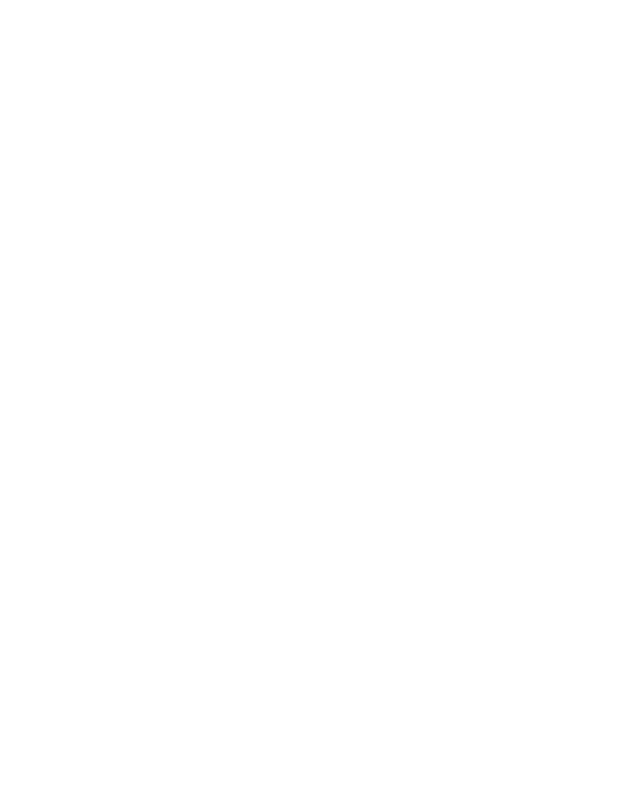
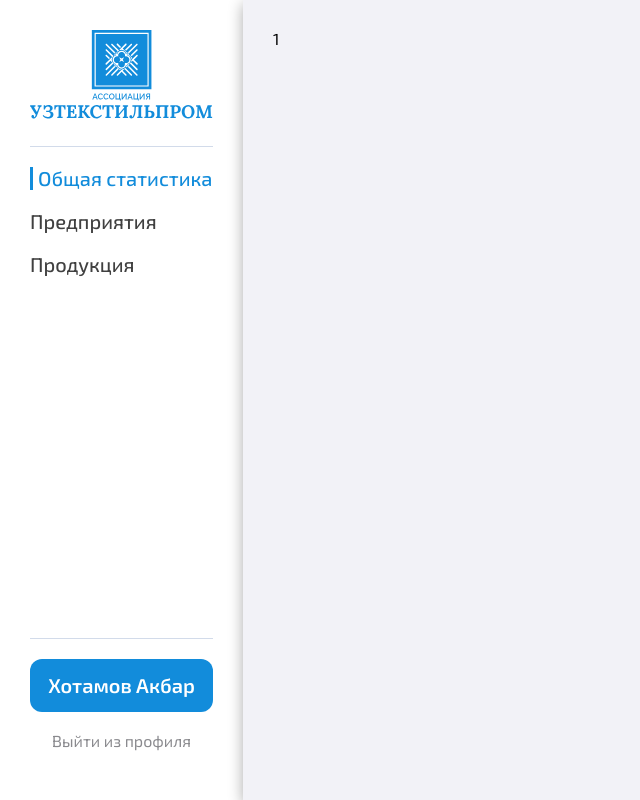
Before and after one commit to kingoker/tDashboard_frontend, a plain HTML site: page index.html in a window 1280 px wide. Shown: the whole page, without its empty margins (0-640 px from the left). Drawn offline with nearby package versions, Linux system fonts and the light colour scheme.

Commit message:
sitebar is ready

```diff
--- a/css/main.css
+++ b/css/main.css
@@ -0,0 +1,112 @@
+@import url('https://fonts.googleapis.com/css2?family=Exo+2:wght@300;400;500;600;700&display=swap');
+
+*{
+    font-family: 'Exo 2', sans-serif;
+}
+a{
+    text-decoration: none;
+}
+
+/* Служебные классы */
+.drSh{
+    box-shadow: 0px 4px 14px #ACACAC;
+}
+.pb-20{
+    padding-bottom: 20px;
+}
+.pt-20{
+    padding-top: 20px;
+}
+.mt-20{
+    margin-top: 20;
+}
+.df{
+    display: flex;
+}
+.clrW{
+    color: #fff;
+}
+.clrG{
+    color: #8A8A8E;
+}
+.tu{
+    text-decoration: underline;
+}
+.ta-c{
+    text-align: center;
+}
+
+
+/* Основные классы */
+.container{
+    margin: 30px;
+}
+.img {
+    width: 100%;
+    height: 100%;
+    object-fit: cover;
+    object-position: center;
+}
+.button{
+    justify-content: center;
+    background-color: #128CDB;
+    width: 100%;
+    padding: 15px 0px;
+    border-radius: 12px;
+    font-weight: 600;
+    font-size: 20px;
+    line-height: 23px;
+    transition: all 0.3s ease;
+}
+.button:hover{
+    box-shadow: 0px 4px 14px #ACACAC;
+}
+
+
+/* Боковая панель */
+.sitebar{
+    width: 300px;
+    height: 100vh;
+}
+.sitebar__container{
+    display: flex;
+    flex-direction: column;
+    justify-content: space-between;
+    height: 90%;
+}
+.sitebar__logo{
+    border-bottom: 1px solid #D2DBEA;
+}
+.menu__list{
+    flex-direction: column;
+    gap: 20px;
+}
+.menu__item{
+    font-weight: 500;
+    font-size: 20px;
+    line-height: 23px;
+    color: #404040;
+    transition: all 0.3s ease;
+}
+.menu__item-active, .menu__item:hover{
+    color: #128CDB;
+    padding-left: 5px;
+    border-left: 3px solid #128CDB;
+}
+.sitebar__logout{
+   justify-content: center;
+}
+.sitebar__logout a:hover{
+    text-decoration: underline;
+}
+.sitebar__bottom{
+    border-top: 1px solid #D2DBEA;
+}
+
+
+
+/* Главная часть сайта */
+.main{
+    background-color: #F2F2F7;
+    width: 100%;
+}
--- a/index.html
+++ b/index.html
@@ -6,9 +6,41 @@
     <meta name="viewport" content="width=device-width, initial-scale=1.0">
     <title>Textile Dashboard</title>
     <link rel="stylesheet" href="css/main.css">
-    <link rel="stylesheet" href="https://cdnjs.cloudflare.com/ajax/libs/normalize/8.0.1/normalize.min.css">
+    <link rel="stylesheet" href="https://cdnjs.cloudflare.com/ajax/libs/normalize/8.0.1/normalize.css">
 </head>
-<body>
+<body class="body df">
 
+    <section class="sitebar">
+        <div class="sitebar__container container">
+            <div class="sitebar__top">
+                <div class="sitebar__logo pb-20">
+                    <a href="index.html">
+                        <img src="img/logo.svg" alt="textileprom" class="img">
+                    </a>
+                </div>
+                <div class="sitebar__menu menu pt-20 bt">
+                   <div class="menu__list df">
+                        <a href="#" class="menu__item menu__item-active">Общая статистика</a>
+                        <a href="#" class="menu__item">Предприятия</a>
+                        <a href="#" class="menu__item">Продукция</a>
+                   </div>
+                </div>
+            </div>
+            <div class="sitebar__bottom pt-20">
+                <a href="#" class="sitebar__button button df clrW">Хотамов Акбар</a>
+                <div class="sitebar__logout df">
+                    <a href="#" class="clrG ta-c pt-20">Выйти из профиля</a>
+                </div>
+            </div>
+        </div>
+    </section>
+
+    <section class="main drSh">
+        <div class="main__container container">
+            1
+        </div>
+    </section>
+
+    <script src="js/script.js"></script>
 </body>
 </html>
```
Also changed, not shown: img/logo.svg (added).
